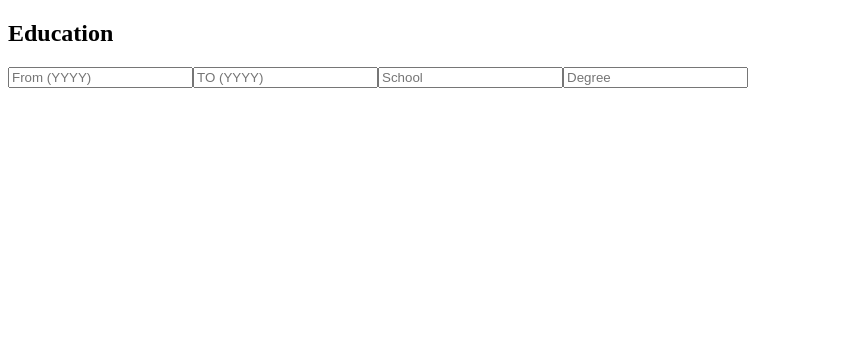
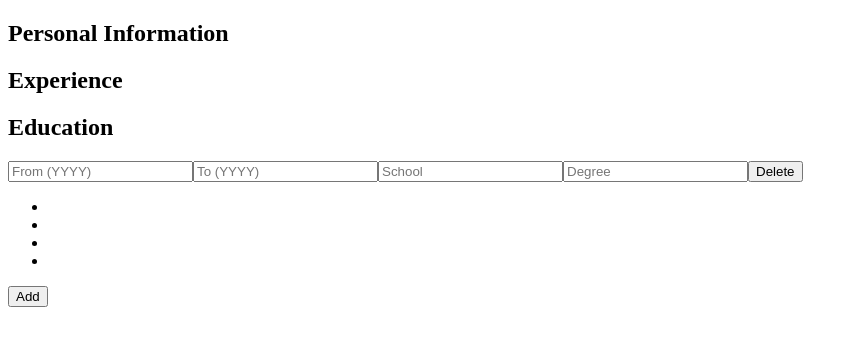
Before and after one commit to Gzman/cv-project, a React (Create React App) app: page / in a window 1280 px wide. Shown: the top 346 px of the page, without its empty margins (0-858 px from the left). Built offline with nearby package versions, Linux system fonts and the light colour scheme.

Commit message:
Refactor: Renamed and restructured components

```diff
--- a/src/App.js
+++ b/src/App.js
@@ -1,5 +1,5 @@
 import { Component } from "react";
-import { EducationItem } from "./components/EducationItem";
+import { CVForm } from "../src/components/CVForm"
 
 class App extends Component {
   constructor(props) {
@@ -9,7 +9,7 @@ class App extends Component {
   render() {
     return (
       <div className="App" >
-        <EducationItem />
+        <CVForm />
       </div>
     )
   }
--- a/src/components/CVForm.js
+++ b/src/components/CVForm.js
@@ -1,33 +1,20 @@
-import React, { Component } from "react";
+import { Component } from "react";
+import { Education } from "./Education"
 
-class CvForm extends Component {
+class CVForm extends Component {
     constructor(props) {
         super(props);
     }
 
-    render() {
-        const { category, categoryId, categoryName, handleInput } = this.props;
+    render() { // Should return a <form> element
         return (
-            <form id={`${categoryName}-form`}>
-                {
-                    Object
-                        .keys(category)
-                        .filter(property => property !== "id")
-                        .map((property) => {
-                            return <input
-                                key={`${categoryId}${property}`}
-                                type="text"
-                                name={property}
-                                placeholder={property}
-                                value={category[property]}
-                                onChange={(e) => handleInput(categoryId, e.target.name, e.target.value)}
-                            />
-                        })
-                }
-            </form>
+            <div id="cv-form" >
+                <h2>Personal Information</h2>
+                <h2>Experience</h2>
+                <Education />
+            </div>
         )
     }
-
 }
 
-export { CvForm }
+export { CVForm }
--- /dev/null
+++ b/src/components/CategoryItem.js
@@ -0,0 +1,26 @@
+import React from "react";
+
+function CategoryItem({ category, categoryId, categoryName, editItem, removeItem }) {
+    return (
+        <div id={`${categoryName}-item`}>
+            {
+                Object
+                    .keys(category)
+                    .filter(property => property !== "id")
+                    .map((property) => {
+                        return <input
+                            key={`${categoryId}${property}`}
+                            type="text"
+                            name={property}
+                            placeholder={property}
+                            value={category[property]}
+                            onChange={(e) => editItem(categoryId, e.target.name, e.target.value)}
+                        />
+                    })
+            }
+            <button onClick={removeItem}>Delete</button>
+        </div>
+    )
+}
+
+export { CategoryItem }
--- /dev/null
+++ b/src/components/Education.js
@@ -0,0 +1,85 @@
+import React, { Component } from "react";
+import { CategoryItem } from "./CategoryItem"
+import { EducationModel, EducationMeta } from "../models/EducationModel"
+import uniqid from "uniqid";
+
+class Education extends Component {
+    constructor(props) {
+        super(props);
+        this.state = {
+            educations: [
+                {
+                    id: uniqid(),
+                    ...EducationModel(),
+                },
+            ],
+        }
+        this.addEducation = this.addEducation.bind(this);
+        this.editEducation = this.editEducation.bind(this);
+        this.removeEducation = this.removeEducation.bind(this);
+    }
+
+    addEducation() {
+        let educations = this.state.educations.slice();
+        educations = [
+            ...educations,
+            { id: uniqid(), ...EducationModel() },
+        ];
+        this.setState({
+            educations,
+        });
+    }
+
+    editEducation(id, property, value) {
+        const edus = this.state.educations.slice(); // Shallow copy?
+        const index = edus.findIndex((edu) => edu.id === id);
+        edus[index][property] = value;
+        this.setState({
+            educations: edus,
+        });
+    }
+
+    removeEducation(id) {
+        const { educations } = this.state;
+        this.setState({
+            educations: educations.filter((edu) => edu.id !== id),
+        });
+    }
+
+    render() {
+        const { educations } = this.state;
+        const categoryTitle = "Education";
+        return (
+            <div className={`${categoryTitle}`}>
+                <h2 className={`${categoryTitle.toLocaleLowerCase()}-title`}>Education</h2>
+                <div className={`${categoryTitle.toLocaleLowerCase()}-items`}>
+                    {
+                        educations.map(edu =>
+                            <CategoryItem
+                                key={edu.id}
+                                category={edu}
+                                categoryId={edu.id}
+                                categoryName={categoryTitle}
+                                editItem={this.editEducation}
+                                removeItem={() => this.removeEducation(edu.id)}
+                            />
+                        )
+                    }
+                    {
+                        educations.map((edu, index) =>
+                            <ul key={index}>
+                                <li>{edu[EducationMeta.FROM]}</li>
+                                <li>{edu[EducationMeta.TO]}</li>
+                                <li>{edu[EducationMeta.SCHOOL]}</li>
+                                <li>{edu[EducationMeta.DEGREE]}</li>
+                            </ul>
+                        )
+                    }
+                </div>
+                <button className={`add-${categoryTitle}`} onClick={this.addEducation}>Add</button>
+            </div>
+        )
+    }
+}
+
+export { Education }
--- a/src/components/EducationItem.js
+++ /dev/null
@@ -1,60 +0,0 @@
-import { Component } from "react";
-import { CvForm } from "./CVForm"
-import { Education } from "../models/Education"
-import uniqid from "uniqid";
-
-class EducationItem extends Component {
-    constructor(props) {
-        super(props);
-        this.state = {
-            educations: [
-                {
-                    id: uniqid(),
-                    ...Education(),
-                },
-            ],
-        }
-        this.addEducation = this.addEducation.bind(this);
-        this.editEducation = this.editEducation.bind(this);
-        this.removeEducation = this.removeEducation.bind(this);
-    }
-
-    addEducation() {
-        console.log("Implement");
-    }
-
-    editEducation(id, property, value) {
-        const edus = this.state.educations.slice();
-        const index = edus.findIndex((edu) => edu.id === id);
-        edus[index][property] = value;
-        this.setState({
-            educations: edus,
-        });
-    }
-
-    removeEducation() {
-        console.log("Implement");
-    }
-
-    render() {
-        const { educations } = this.state;
-        return (
-            <div className="Education-items">
-                <h2>Education</h2>
-                {
-                    educations.map(edu =>
-                        <CvForm
-                            key={edu.id}
-                            category={edu}
-                            categoryId={edu.id}
-                            categoryName="Education"
-                            handleInput={this.editEducation}
-                        />
-                    )
-                }
-            </div>
-        )
-    }
-}
-
-export { EducationItem }
--- a/src/models/Education.js
+++ b/src/models/EducationModel.js
@@ -1,12 +1,12 @@
 
 const EducationMeta = {
     FROM: "From (YYYY)",
-    TO: "TO (YYYY)",
+    TO: "To (YYYY)",
     SCHOOL: "School",
     DEGREE: "Degree",
 }
 
-const Education = (from = "", to = "", school = "", degree = "") => {
+const EducationModel = (from = "", to = "", school = "", degree = "") => {
     const { FROM, TO, SCHOOL, DEGREE } = EducationMeta;
     return {
         [FROM]: from,
@@ -16,4 +16,4 @@ const Education = (from = "", to = "", school = "", degree = "") => {
     }
 }
 
-export { EducationMeta, Education }
+export { EducationMeta, EducationModel }
--- a/src/models/Experience.js
+++ b/src/models/ExperienceModel.js
@@ -1,13 +1,13 @@
 
 const ExperienceMeta = {
     FROM: "From (YYYY)",
-    TO: "TO (YYYY)",
+    TO: "To (YYYY)",
     COMPANY: "Company",
     POSITION: "Position",
     DESCRIPTION: "Description",
 }
 
-const Experience = (from = "", to = "", company = "", position = "", description = "") => {
+const ExperienceModel = (from = "", to = "", company = "", position = "", description = "") => {
     const { FROM, TO, COMPANY, POSITION, DESCRIPTION } = ExperienceMeta;
     return {
         [FROM]: from,
@@ -18,4 +18,4 @@ const Experience = (from = "", to = "", company = "", position = "", description
     }
 }
 
-export { ExperienceMeta, Experience }
+export { ExperienceMeta, ExperienceModel }
--- a/src/models/PersonalInformation.js
+++ b/src/models/PersonalInfoModel.js
@@ -8,7 +8,7 @@ const PersonalInfoMeta = {
     EMAIL: "Email",
 }
 
-const PersonalInfo = (firstname = "", lastname = "", title = "", city = "", phoneNumber = "", email = "") => {
+const PersonalInfoModel = (firstname = "", lastname = "", title = "", city = "", phoneNumber = "", email = "") => {
     const { FIRSTNAME, LASTNAME, TITLE, CITY, PHONE, EMAIL } = PersonalInfoMeta;
     return {
         [FIRSTNAME]: firstname,
@@ -20,4 +20,4 @@ const PersonalInfo = (firstname = "", lastname = "", title = "", city = "", phon
     }
 }
 
-export { PersonalInfoMeta, PersonalInfo }
+export { PersonalInfoMeta, PersonalInfoModel }
```
Also changed, not shown: src/components/Experience.js (added), src/components/PersonalInformation.js (added).
